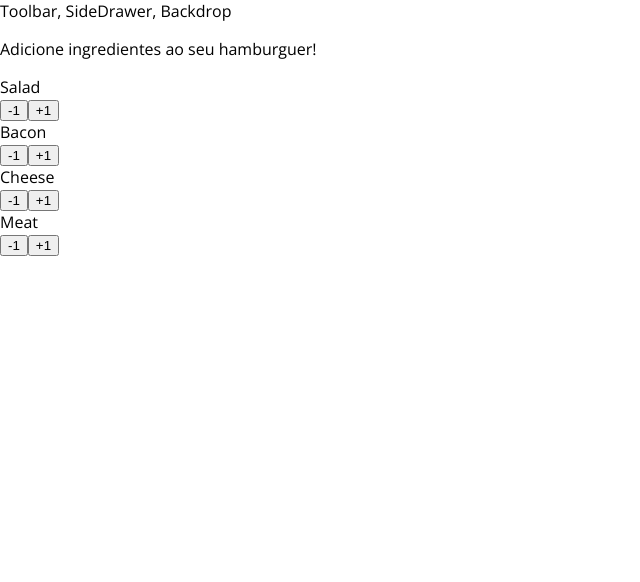
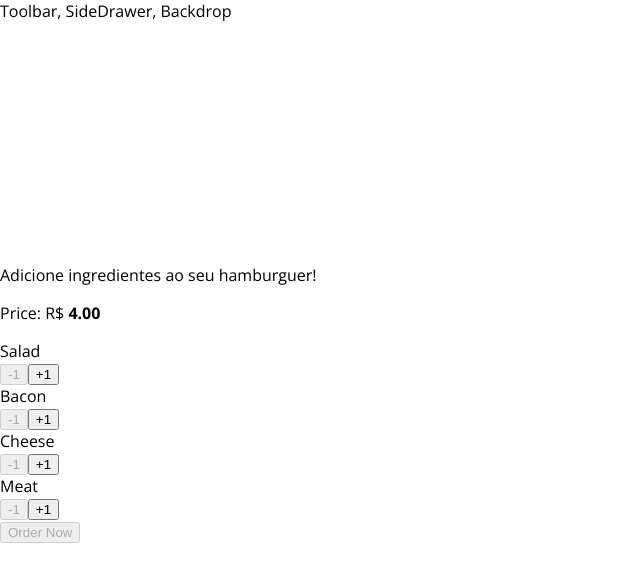
Before and after one commit to souzamarcos/react-burger-builder, a React app: page / in a window 1280 px wide. Shown: the top 582 px of the page, without its empty margins (0-640 px from the left). Built offline with nearby package versions, Linux system fonts and the light colour scheme.

Commit message:
Adicionado modal, e sumário do pedido.

```diff
--- a/src/components/Burger/BuildControls/BuildControl/BuildControl.js
+++ b/src/components/Burger/BuildControls/BuildControl/BuildControl.js
@@ -6,7 +6,7 @@ const BuildControl = (props) => {
   return (
     <div className={classes.BuildControl}>
       <div className={classes.Label}>{props.label}</div>
-      <button className={classes.Less}>-1</button>
+      <button className={classes.Less} onClick={props.removed} disabled={props.disabled}>-1</button>
       <button className={classes.More} onClick={props.added}>+1</button>
     </div>
   )
--- a/src/components/Burger/BuildControls/BuildControls.css
+++ b/src/components/Burger/BuildControls/BuildControls.css
@@ -8,3 +8,46 @@
   margin: auto;
   padding: 10px 0;
 }
+
+
+.OrderButton {
+  background-color: #DAD735;
+  outline: none;
+  cursor: pointer;
+  border: 1px solid #966909;
+  color: #966909;
+  font-family: inherit;
+  font-size: 1.2em;
+  padding: 15px 30px;
+  margin: 10px 0;
+  box-shadow: 2px 2px 2px #966909;
+}
+
+.OrderButton:hover, .OrderButton:active {
+  background-color: #A0DB41;
+  border: 1px solid #966909;
+  color: #966909;
+}
+
+.OrderButton:disabled {
+  background-color: #C7C6C6;
+  cursor: not-allowed;
+  border: 1px solid #ccc;
+  color: #888888;
+}
+
+.OrderButton:not(:disabled) {
+  animation: enable 0.3s linear;
+}
+
+@keyframes enable {
+  0% {
+      transform: scale(1);
+  }
+  60% {
+      transform: scale(1.1);
+  }
+  100% {
+      transform: scale(1);
+  }
+}
--- a/src/components/Burger/BuildControls/BuildControls.js
+++ b/src/components/Burger/BuildControls/BuildControls.js
@@ -14,7 +14,24 @@ const controls = [
 const BuildControls = (props) => {
   return (
     <div className={classes.BuildControls}>
-      {controls.map((item) => <BuildControl key={item.label} label={item.label} type={item.type} added={() => props.ingredientAdded(item.type)} />)}
+      <p>Price: R$ <strong>{props.price.toFixed(2)}</strong></p>
+      {controls.map((item) =>
+        <BuildControl
+          key={item.label}
+          label={item.label}
+          type={item.type}
+          added={() => props.ingredientAdded(item.type)}
+          removed={() => props.ingredientRemoved(item.type)}
+          disabled={props.disabled[item.type]}
+        />
+      )}
+      <button
+        className={classes.OrderButton}
+        disabled={!props.purchasable}
+        onClick={props.ordered}
+      >
+        Order Now
+      </button>
     </div>
   )
 }
--- a/src/components/Burger/Burger.css
+++ b/src/components/Burger/Burger.css
@@ -2,7 +2,7 @@
   width: 100%;
   margin: auto;
   height: 250px;
-  /*overflow: scroll;*/
+  overflow-y: scroll;
   text-align: center;
   font-weight: bold;
   font-size: 1.2rem;
--- /dev/null
+++ b/src/components/Burger/OrderSummary/OrderSummary.js
@@ -0,0 +1,24 @@
+import React from 'react';
+
+const OrderSummary = props => {
+  const ingredientSummary = Object.keys(props.ingredients)
+    .map((ingredientKey) => {
+      return (
+        <li key={ingredientKey}>
+          <span style={{ textTransform: 'capitalize'}}>{ingredientKey}</span>: {props.ingredients[ingredientKey]}
+        </li>
+      );
+    });
+  return (
+    <>
+      <h3>Yor order</h3>
+      <p>A burger with the following ingredients:</p>
+      <ul>
+        {ingredientSummary}
+      </ul>
+      <p>Continue to Checkout?</p>
+    </>
+  )
+}
+
+export default OrderSummary
--- /dev/null
+++ b/src/components/UI/Backdrop/Backdrop.css
@@ -0,0 +1,9 @@
+.Backdrop {
+  width: 100%;
+  height: 100%;
+  position: fixed;
+  z-index: 100;
+  left: 0;
+  top: 0;
+  background-color: rgba(0, 0, 0, 0.5);
+}
--- /dev/null
+++ b/src/components/UI/Backdrop/Backdrop.js
@@ -0,0 +1,17 @@
+import React from 'react';
+
+import classes from './Backdrop.css'
+
+
+const Backdrop = (props) => {
+  return (
+    props.show &&
+    (
+      <div
+        className={classes.Backdrop}
+        onClick={props.clicked} />
+    )
+  )
+}
+
+export default Backdrop;
--- /dev/null
+++ b/src/components/UI/Modal/Modal.css
@@ -0,0 +1,20 @@
+.Modal {
+  position: fixed;
+  z-index: 500;
+  background-color: white;
+  width: 70%;
+  border: 1px solid #ccc;
+  box-shadow: 1px 1px 1px black;
+  padding: 16px;
+  left: 15%;
+  top: 30%;
+  box-sizing: border-box;
+  transition: all 0.3s ease-out;
+}
+
+@media (min-width: 600px) {
+  .Modal {
+      width: 500px;
+      left: calc(50% - 250px);
+  }
+}
--- /dev/null
+++ b/src/components/UI/Modal/Modal.js
@@ -0,0 +1,22 @@
+import React from 'react';
+import classes from './Modal.css';
+import Backdrop from '../Backdrop/Backdrop';
+
+const Modal = props => {
+  return (
+    <>
+      <Backdrop show={props.show} clicked={props.modalClosed} />
+      <div
+        className={classes.Modal}
+        style={{ transform: props.show ? 'translateY(0)': 'translateY(-100vh)'}}>
+        {props.children}
+      </div>
+    </>
+  )
+}
+
+Modal.propTypes = {
+
+}
+
+export default Modal;
--- a/src/containers/burgerBuilder/BurgerBuilder.js
+++ b/src/containers/burgerBuilder/BurgerBuilder.js
@@ -2,6 +2,8 @@ import React from 'react';
 
 import Burger from '../../components/Burger/Burger';
 import BuildControls from '../../components/Burger/BuildControls/BuildControls';
+import Modal from '../../components/UI/Modal/Modal';
+import OrderSummary from '../../components/Burger/OrderSummary/OrderSummary';
 
 const INGREDIENT_PRICE = {
   salad: 0.5,
@@ -19,8 +21,22 @@ export default class BurgerBuilder extends React.Component {
       cheese: 0,
       meat: 0
     },
-    totalPrice: 4
+    totalPrice: 4,
+    purchasable: false,
+    purchasing: false,
   };
+
+  updatePurchaseState = (ingredients) => {
+    const sum = Object.keys(ingredients)
+      .map((ingredientKey) => {
+        return ingredients[ingredientKey];
+      })
+      .reduce((sum, el) => {
+        return sum + el;
+      }, 0);
+
+    this.setState({ purchasable: sum > 0});
+  }
 
   addIngredientHandler = (type) => {
     const oldCount = this.state.ingredients[type];
@@ -30,21 +46,63 @@ export default class BurgerBuilder extends React.Component {
     };
     updateIngredients[type] = updatedCount;
     const priceAddition = INGREDIENT_PRICE[type];
-    const oldPrince = this.state.totalPrice;
-    const newPrice = oldPrince + priceAddition;
+    const oldPrice = this.state.totalPrice;
+    const newPrice = oldPrice + priceAddition;
 
     this.setState({totalPrice: newPrice, ingredients: updateIngredients});
+    this.updatePurchaseState(updateIngredients);
   }
 
   removeIngredientHandler = (type) => {
+    const oldCount = this.state.ingredients[type];
+    if(oldCount <= 0){
+      return;
+    }
+    const updatedCount = oldCount - 1;
+    const updateIngredients = {
+      ...this.state.ingredients
+    };
+    updateIngredients[type] = updatedCount;
+    const priceDeduction = INGREDIENT_PRICE[type];
+    const oldPrice = this.state.totalPrice;
+    const newPrice = oldPrice - priceDeduction;
 
+    this.setState({totalPrice: newPrice, ingredients: updateIngredients});
+    this.updatePurchaseState(updateIngredients);
+  }
+
+  puchaseHandler = () => {
+    this.setState({ purchasing: true });
+  }
+
+  purchaseCancelHandler = () => {
+    this.setState({ purchasing: false })
   }
 
   render() {
+    const disabledInfo = {
+      ...this.state.ingredients
+    };
+
+    for(let key in disabledInfo){
+      disabledInfo[key] = disabledInfo[key] <= 0;
+    }
     return (
       <>
+        <Modal
+          show={this.state.purchasing}
+          modalClosed={this.purchaseCancelHandler}
+          >
+          <OrderSummary ingredients={this.state.ingredients} />
+        </Modal>
         <Burger ingredients={this.state.ingredients} />
-        <BuildControls ingredientAdded={this.addIngredientHandler}/>
+        <BuildControls
+          ingredientAdded={this.addIngredientHandler}
+          ingredientRemoved={this.removeIngredientHandler}
+          disabled={disabledInfo}
+          price={this.state.totalPrice}
+          purchasable={this.state.purchasable}
+          ordered={this.puchaseHandler}/>
       </>
     );
   }
```
